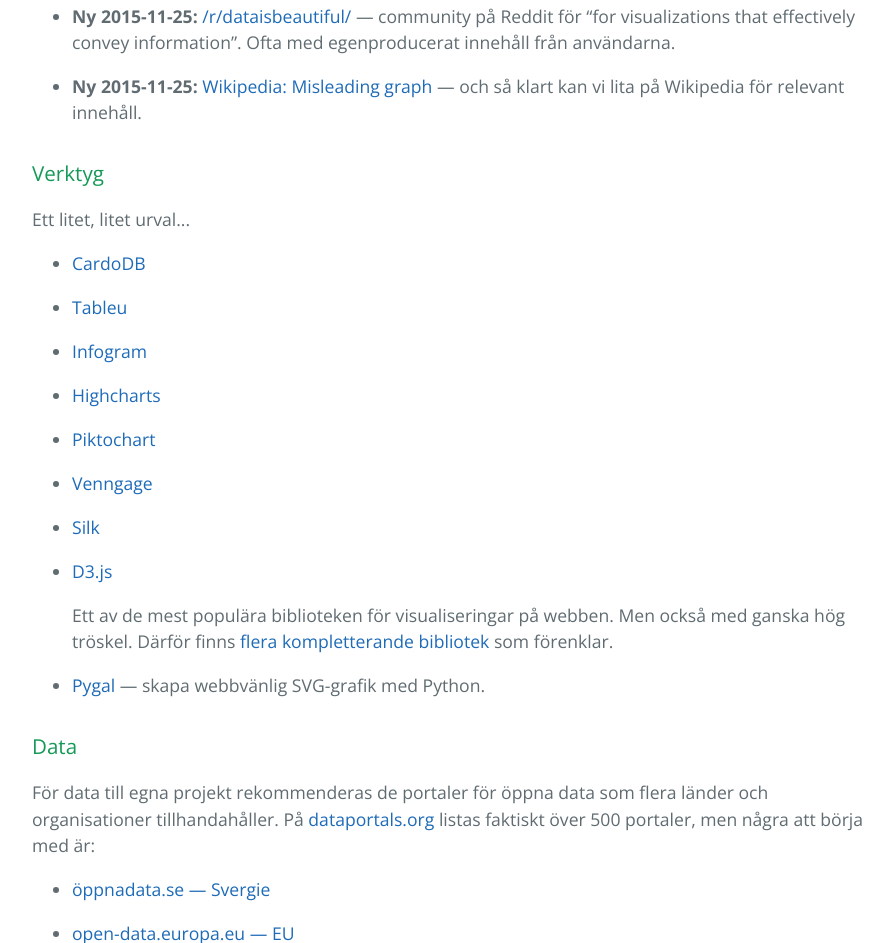
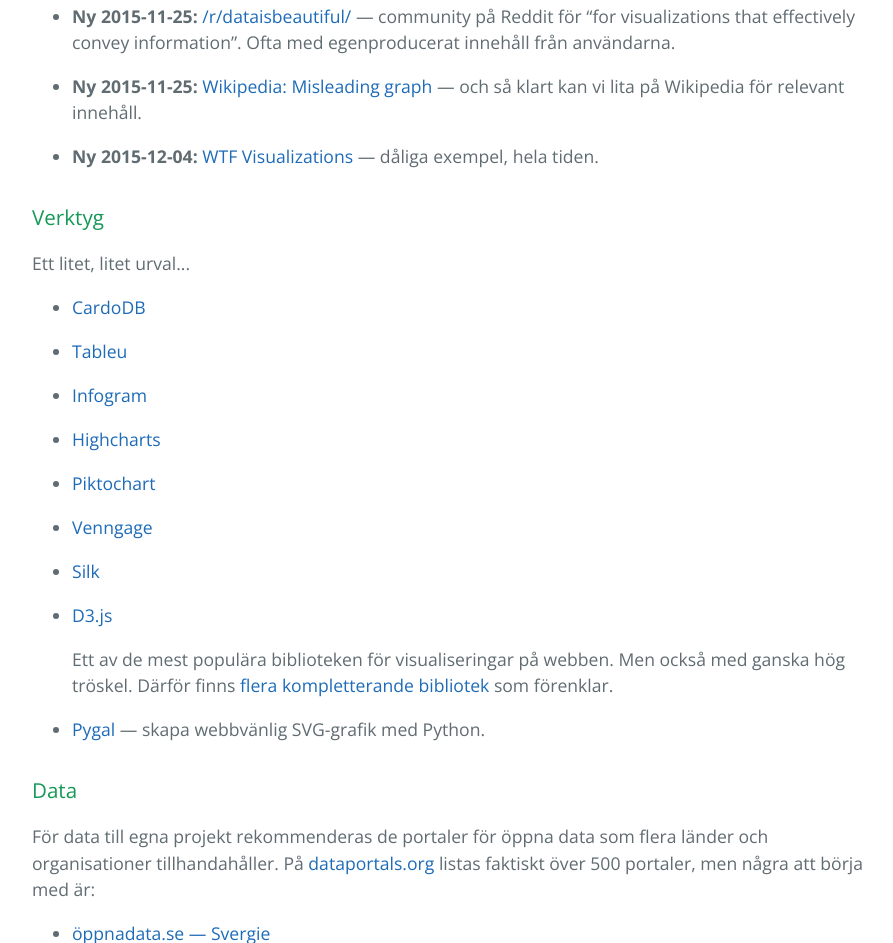
Before and after one commit to fohlin/informationsdesign, a plain HTML site: page index.html in a window 1280 px wide. Shown: the part 2671-3614 px from the top of the page, without its empty margins (192-1085 px from the left). Drawn offline with nearby package versions, Linux system fonts and the light colour scheme.

Commit message:
Added viz.wtf

```diff
--- a/index.html
+++ b/index.html
@@ -129,6 +129,9 @@
         <li>
             <strong class="new">Ny 2015-11-25:</strong> <a href="https://en.wikipedia.org/wiki/Misleading_graph">Wikipedia: Misleading graph</a> — och så klart kan vi lita på Wikipedia för relevant innehåll.
         </li>
+        <li>
+            <strong class="new">Ny 2015-12-04:</strong> <a href="http://viz.wtf/">WTF Visualizations</a> — dåliga exempel, hela tiden.
+        </li>
       </ul>
 
       <h3>Verktyg</h3>
```
